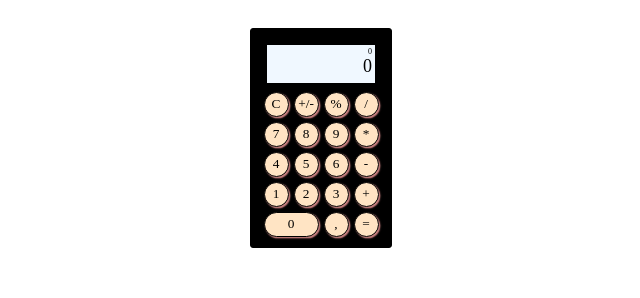
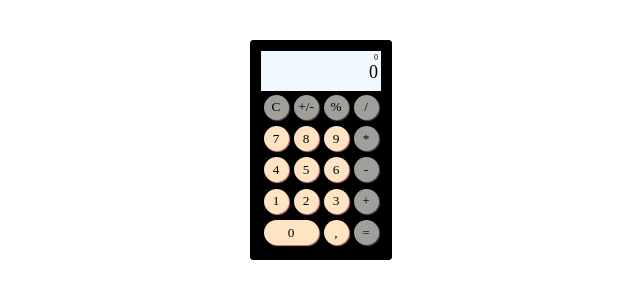
Before and after one commit to privetandy/Calculator, a plain HTML site: page index.html in a window 1280 px wide. Shown: the whole page, without its empty margins (319-959 px from the left). Drawn offline with Linux system fonts and the light colour scheme.

Commit message:
Update style.css

```diff
--- a/style.css
+++ b/style.css
@@ -43,7 +43,7 @@ h1,h2,h3,h4,h5,h6{font-size: inherit;font-weight: 400;}
     background-color: rgb(0, 0, 0);
     padding: 10px;
     margin:auto;
-    margin-top: 2em;
+    margin-top: 40px;
     display: flex;
     flex-wrap: wrap;
     border-radius: 3px;
@@ -53,16 +53,11 @@ h1,h2,h3,h4,h5,h6{font-size: inherit;font-weight: 400;}
 }
 
 #tablo{
-    width: 110px;
+    width: 120px;
     height: 40px;
     background-color: aliceblue;
-    margin: 5px;
-    border: 1px solid;
-    border-color: black;
-    box-shadow: black 0.1em 0.1em 0.1em;
     overflow: hidden;
-
-}
+   }
 
 p {
     float: right;
@@ -79,22 +74,26 @@ p {
     width: 25px;
     height: 25px;
     background-color: bisque;
-    border: 1px solid;
     border-radius: 25px;
     margin: 2.5px;
-    box-shadow: rgb(206, 132, 132) 0.1em 0.1em 0.1em
+    box-shadow: rgb(206, 132, 132) 1px 1px 1px;
+}
+
+.sign, .equally, .reset, .negative, .percent {
+   background-color: rgb(161, 159, 156);
+   box-shadow: rgb(80, 80, 80) 1px 1px 1px;
 }
 
 .buttons:hover {
-    background-color: rgb(255, 205, 196);
+    background-color: rgb(228, 228, 228);
 }
 .buttons:active {
-    box-shadow: black 0em 0em 0em
+    box-shadow: black 0px 0px 0px;
 }
 
 .active {
-    box-shadow: black 0em 0em 0em;
-    background-color: rgb(255, 205, 196);
+    box-shadow: black 0px 0px 0px;
+    background-color: rgb(228, 228, 228);
 
 }
 
```
